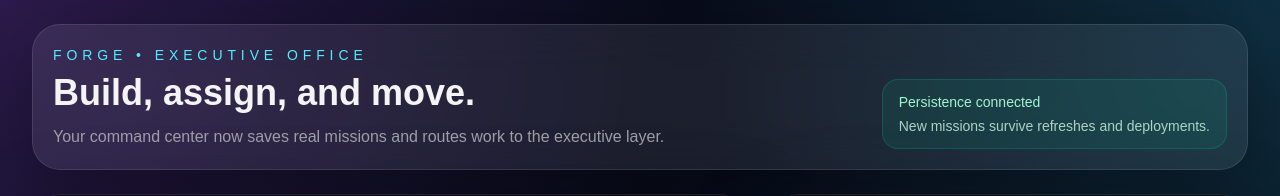
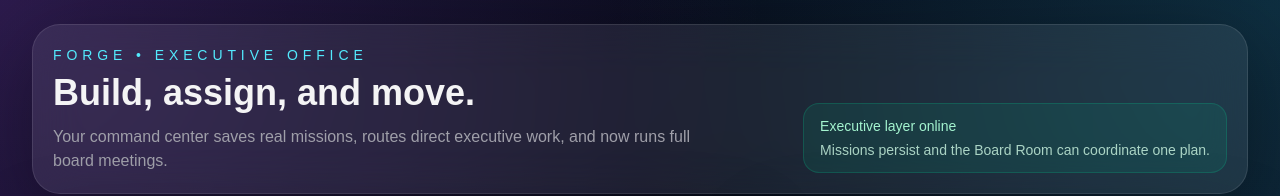
Before and after one commit to greenlight3676-art/executive-office, a Next.js app: page / in a window 1280 px wide. Shown: the top 196 px of the page. Built offline with nearby package versions, Linux system fonts and the light colour scheme; no server answers.

Commit message:
feat: connect live boardroom and fix chat responses

```diff
--- a/app/page.tsx
+++ b/app/page.tsx
@@ -2,6 +2,7 @@
 
 import { FormEvent, useState } from "react";
 import { ActivityFeed } from "@/components/ActivityFeed";
+import { BoardroomPanel } from "@/components/BoardroomPanel";
 import { ExecutiveStatusPanel } from "@/components/ExecutiveStatusPanel";
 import { MissionCenter } from "@/components/MissionCenter";
 
@@ -61,7 +62,7 @@ export default function Home() {
       });
       const payload = await response.json();
       if (!response.ok) throw new Error(payload.error ?? "Executive route failed.");
-      const content = payload.responses?.[0]?.content ?? "No response generated.";
+      const content = payload.responses?.[0]?.text ?? payload.responses?.[0]?.content ?? "No response generated.";
       setMessages([...nextMessages, { role: "assistant", content }]);
     } catch (error) {
       setMessages([...nextMessages, { role: "assistant", content: error instanceof Error ? error.message : "The executive route is unavailable right now." }]);
@@ -78,11 +79,11 @@ export default function Home() {
             <div>
               <p className="text-sm uppercase tracking-[0.35em] text-cyan-300">FORGE • Executive Office</p>
               <h1 className="mt-2 text-3xl font-semibold sm:text-4xl">Build, assign, and move.</h1>
-              <p className="mt-3 max-w-2xl text-sm text-zinc-400 sm:text-base">Your command center now saves real missions and routes work to the executive layer.</p>
+              <p className="mt-3 max-w-2xl text-sm text-zinc-400 sm:text-base">Your command center saves real missions, routes direct executive work, and now runs full board meetings.</p>
             </div>
             <div className="rounded-2xl border border-emerald-400/20 bg-emerald-400/10 px-4 py-3 text-sm text-emerald-200">
-              <div className="font-medium">Persistence connected</div>
-              <div className="mt-1 text-emerald-100/80">New missions survive refreshes and deployments.</div>
+              <div className="font-medium">Executive layer online</div>
+              <div className="mt-1 text-emerald-100/80">Missions persist and the Board Room can coordinate one plan.</div>
             </div>
           </div>
         </header>
@@ -91,6 +92,8 @@ export default function Home() {
           <ExecutiveStatusPanel executives={executives} activeExecutiveName={selectedExecutive.name} onSelect={setSelectedExecutive} />
           <MissionCenter />
         </section>
+
+        <BoardroomPanel />
 
         <section className="grid gap-6 lg:grid-cols-[0.8fr_1.2fr]">
           <div className="space-y-6">
```
